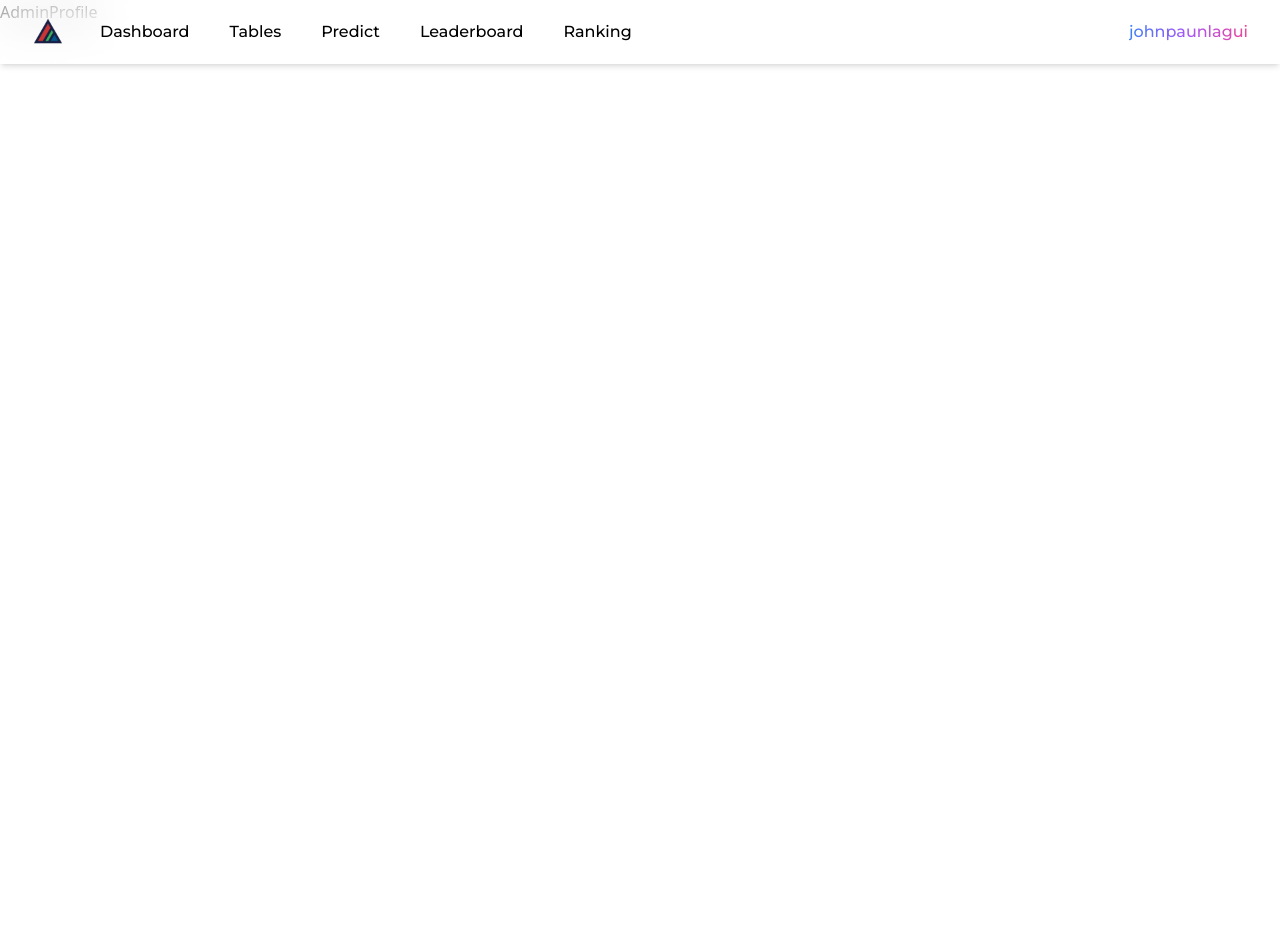
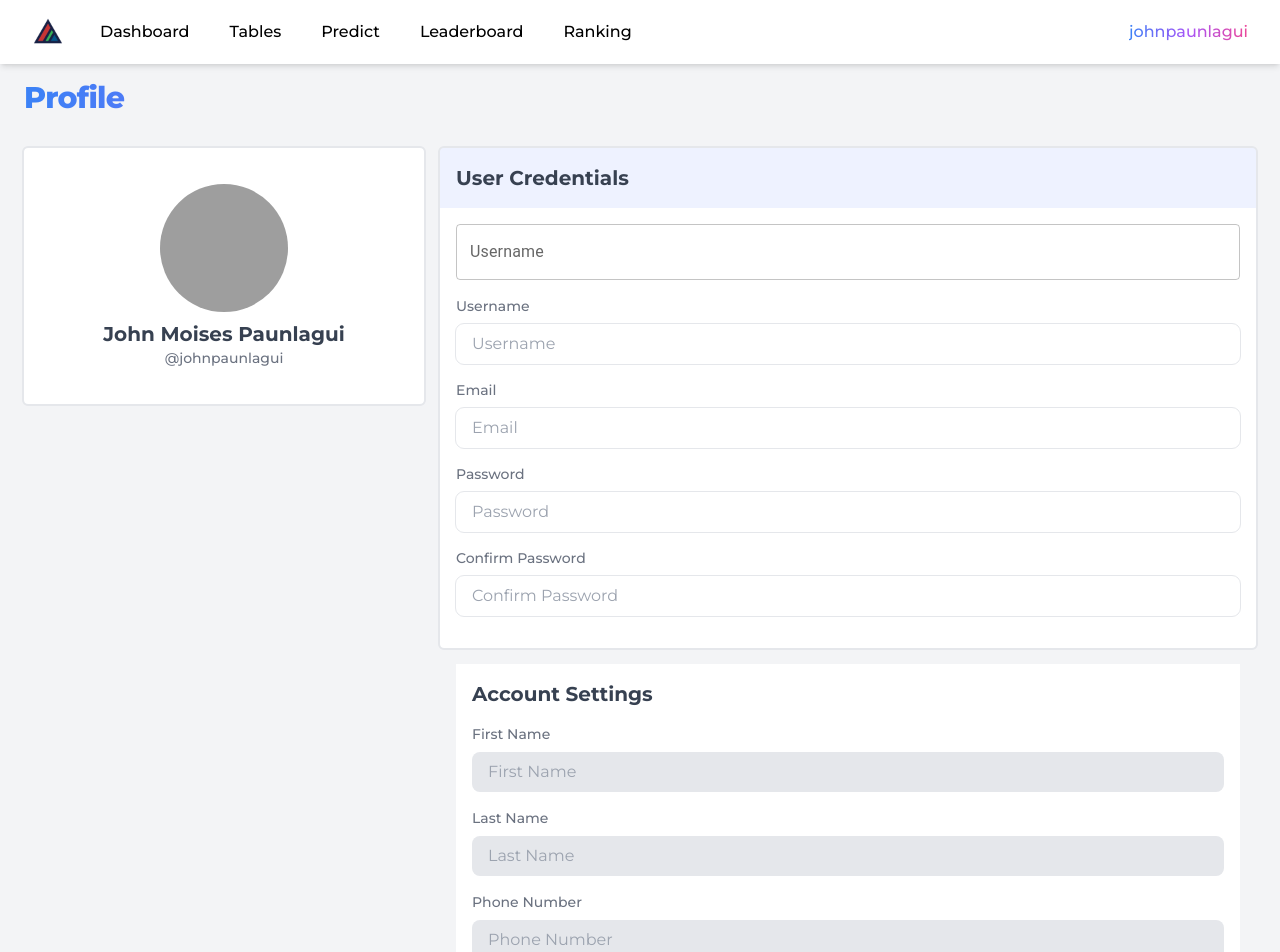
Before and after one commit to Jm-Paunlagui/Matrix-Lab-Client, a React (Create React App) app in the folder client/: page /admin/profile in a window 1280 px wide. Shown: the top 952 px of the page. Before the commit the page ends 800 px from the top, so only its background shows below. Built offline with nearby package versions, Linux system fonts and the light colour scheme; grey boxes are pictures that could not be loaded.

Commit message:
User Profile sample

```diff
--- a/client/src/views/admin/AdminProfile.js
+++ b/client/src/views/admin/AdminProfile.js
@@ -1,8 +1,92 @@
 import React from "react";
+import FormControl from "@mui/material/FormControl";
+
+import InputLabel from "@mui/material/InputLabel";
+
+import OutlinedInput from "@mui/material/OutlinedInput";
+
 
 /**
  * @description Handles the admin profile
  */
 export default function AdminProfile() {
-  return <div>AdminProfile</div>;
+  return (
+      <div className="px-6 bg-gray-100">
+          <h1 className="py-4 mb-4 text-xl font-extrabold leading-none tracking-tight text-left text-transparent bg-clip-text bg-gradient-to-r from-blue-500 via-purple-500 to-pink-500 xl:text-3xl">
+              Profile
+          </h1>
+          <div className="grid grid-cols-3 gap-4">
+              <div className="flex flex-col items-center justify-center w-full h-64 bg-white rounded outline outline-2 outline-gray-200">
+                  <img className="w-32 h-32 rounded-full" src="https://s.gravatar.com/avatar/24dd27ffab5c8b19a4414f8ab6217fae?s=600" alt="profile"/>
+                  <h1 className="mt-2 text-xl font-bold text-gray-700">John Moises Paunlagui</h1>
+                  <h1 className="text-sm font-medium text-gray-500">@johnpaunlagui</h1>
+              </div>
+              <div className="col-span-2">
+                  <div className="flex flex-col w-full bg-white rounded outline outline-2 outline-gray-200">
+                      <div className="flex flex-col w-full h-full rounded">
+                          <h1 className="mb-4 text-xl font-bold text-gray-700 bg-indigo-50 p-4">User Credentials</h1>
+                          <div className="flex flex-col w-full h-full space-y-4 px-4 pb-8">
+                              <form>
+                                  <FormControl fullWidth variant="outlined">
+                                      <InputLabel htmlFor="outlined-adornment-username">
+                                          Username
+                                      </InputLabel>
+                                      <OutlinedInput
+                                          id="outlined-adornment-username"
+                                          type={"text"}
+
+                                          label="Username"
+                                      />
+                                  </FormControl>
+                              </form>
+                              <div className="flex flex-col w-full space-y-2">
+                                  <h1 className="text-sm font-medium text-gray-500">Username</h1>
+                                  <input type="text" className="px-4 py-2 text-gray-700 rounded-lg outline outline-1 outline-gray-200" placeholder="Username"/>
+                              </div>
+                              <div className="flex flex-col w-full space-y-2">
+                                  <h1 className="text-sm font-medium text-gray-500">Email</h1>
+                                  <input type="text" className="px-4 py-2 text-gray-700 rounded-lg outline outline-1 outline-gray-200" placeholder="Email"/>
+                              </div>
+                              <div className="flex flex-col w-full space-y-2">
+                                  <h1 className="text-sm font-medium text-gray-500">Password</h1>
+                                  <input type="password" className="px-4 py-2 text-gray-700 rounded-lg outline outline-1 outline-gray-200" placeholder="Password"/>
+                              </div>
+                                <div className="flex flex-col w-full space-y-2">
+                                    <h1 className="text-sm font-medium text-gray-500">Confirm Password</h1>
+                                    <input type="password" className="px-4 py-2 text-gray-700 rounded-lg outline outline-1 outline-gray-200" placeholder="Confirm Password"/>
+                                </div>
+
+                          </div>
+                      </div>
+                  </div>
+                  {/* Account Settings */}
+                  <div className="flex flex-col w-full p-4 rounded">
+                      <div className="flex flex-col w-full h-full p-4 bg-white rounded-b-lg">
+                          <h1 className="mb-4 text-xl font-bold text-gray-700">Account Settings</h1>
+                          <div className="flex flex-col w-full h-full space-y-4">
+                              <div className="flex flex-col w-full space-y-2">
+                                  <h1 className="text-sm font-medium text-gray-500">First Name</h1>
+                                  <input type="text" className="px-4 py-2 text-gray-700 bg-gray-200 rounded-lg" placeholder="First Name"/>
+                              </div>
+                              <div className="flex flex-col w-full space-y-2">
+                                  <h1 className="text-sm font-medium text-gray-500">Last Name</h1>
+                                  <input type="text" className="px-4 py-2 text-gray-700 bg-gray-200 rounded-lg" placeholder="Last Name"/>
+                              </div>
+                              <div className="flex flex-col w-full space-y-2">
+                                  <h1 className="text-sm font-medium text-gray-500">Phone Number</h1>
+                                  <input type="text" className="px-4 py-2 text-gray-700 bg-gray-200 rounded-lg" placeholder="Phone Number"/>
+                              </div>
+                          </div>
+                      </div>
+                  </div>
+                  {/* Save Changes */}
+                  <div className="flex flex-col w-full p-4 rounded">
+                      <div className="flex flex-col w-full h-full p-4 bg-white rounded-b-lg">
+                          <button className="mb-4 text-xl font-bold text-gray-700">Save Changes</button>
+                      </div>
+                  </div>
+              </div>
+          </div>
+      </div>
+  );
 }
--- a/client/src/views/admin/IndexAdmin.js
+++ b/client/src/views/admin/IndexAdmin.js
@@ -1,6 +1,7 @@
 import AdminNavigationBar from "../../components/navbars/AdminNavigationBar";
 import { Outlet } from "react-router-dom";
 import React from "react";
+import bg from "../../assets/img/register_bg_2.png";
 
 /**
  * @description Handles admin pages for the application
@@ -8,10 +9,10 @@ import React from "react";
 export default function IndexAdmin() {
   return (
     <>
-      <AdminNavigationBar />
-      <div>
-        <Outlet />
-      </div>
+        <AdminNavigationBar />
+        <div className="mt-16 bg-white font-Montserrat">
+            <Outlet />
+        </div>
     </>
   );
 }
```
